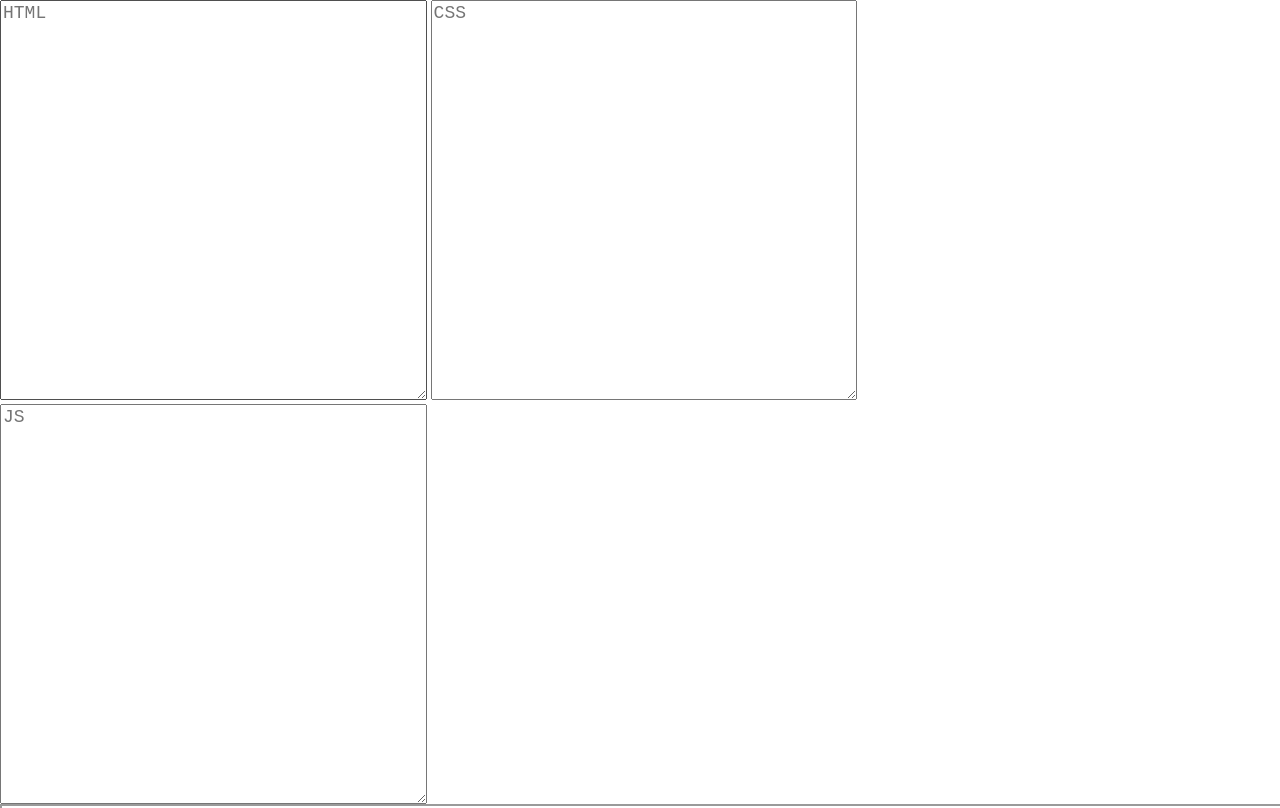
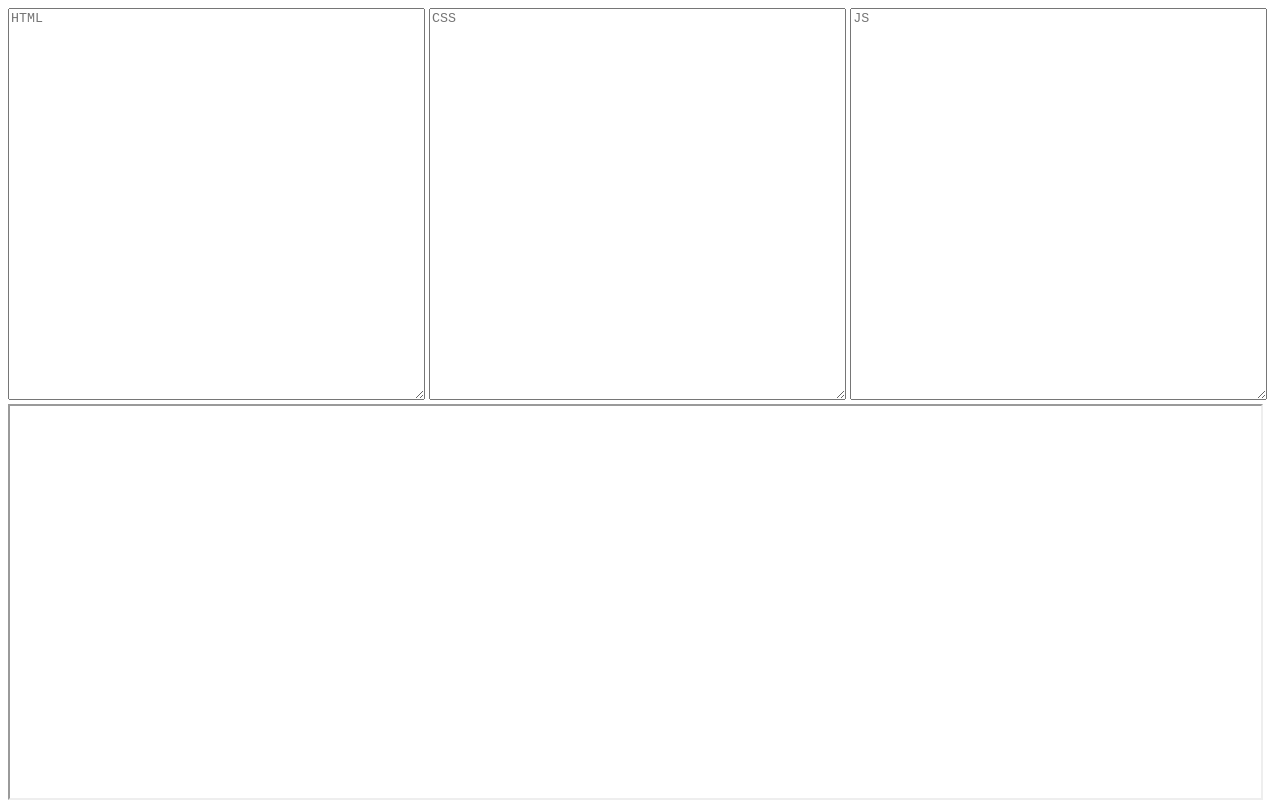
Before and after one commit to umpox/TinyEditor, a plain HTML site: page index.html in a window 1280 px wide. Shown: the top 808 px of the page. Drawn offline with Linux system fonts and the light colour scheme.

Commit message:
Minify even more

```diff
--- a/index.html
+++ b/index.html
@@ -1,10 +1,4 @@
-<body oninput="i.srcdoc=h.value+'<style>'+c.value+'</style><script>'+j.value+'</script>'">
-<style>
-#i,textarea{width:100%;height:50%}
-body{margin:0}
-textarea{width:33.33%;font-size:18}
-</style>
-<textarea placeholder=HTML id=h></textarea>
-<textarea placeholder=CSS id=c></textarea>
-<textarea placeholder=JS id=j></textarea>
-<iframe id=i>
+<body oninput="I.srcdoc=H.value+'<style>'+C.value+'</style><script>'+J.value+'</script>'">
+<style>[id]{width:33%;height:50%}#I{width:99%}</style>
+<script>document.write('HTML CSS JS'.replace(/(\w)(\w+)/g,'<textarea placeholder=$1$2 id=$1></textarea>'))</script>
+<iframe id=I>
```
